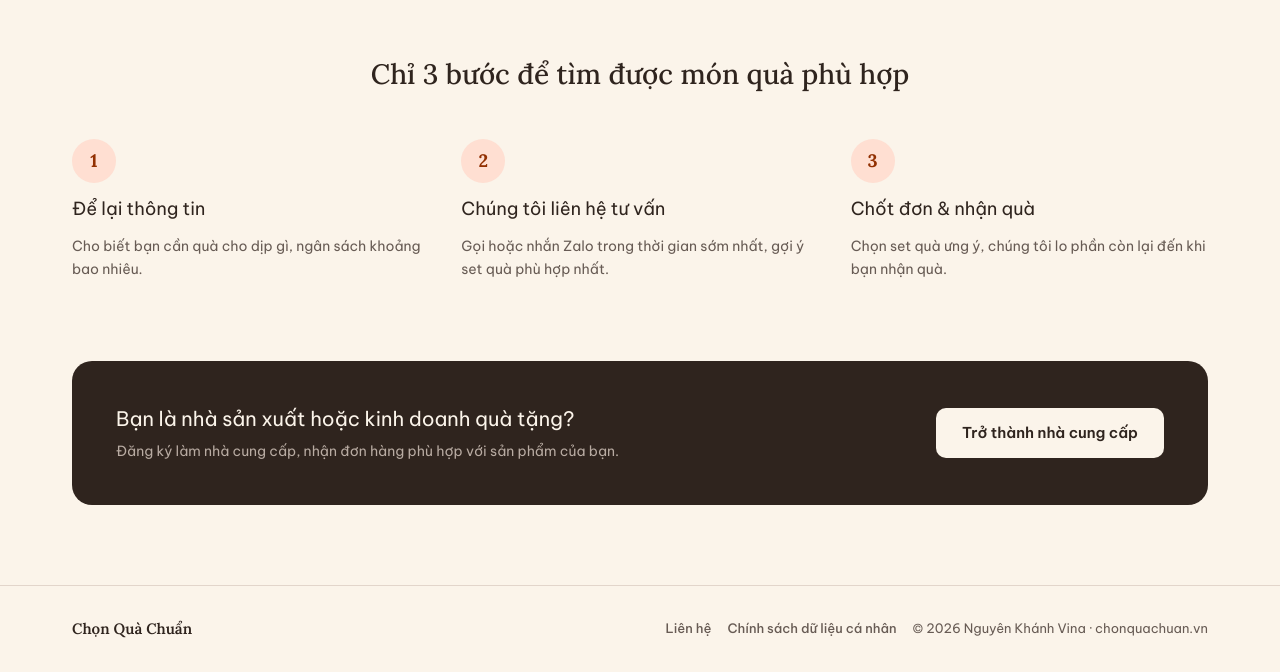
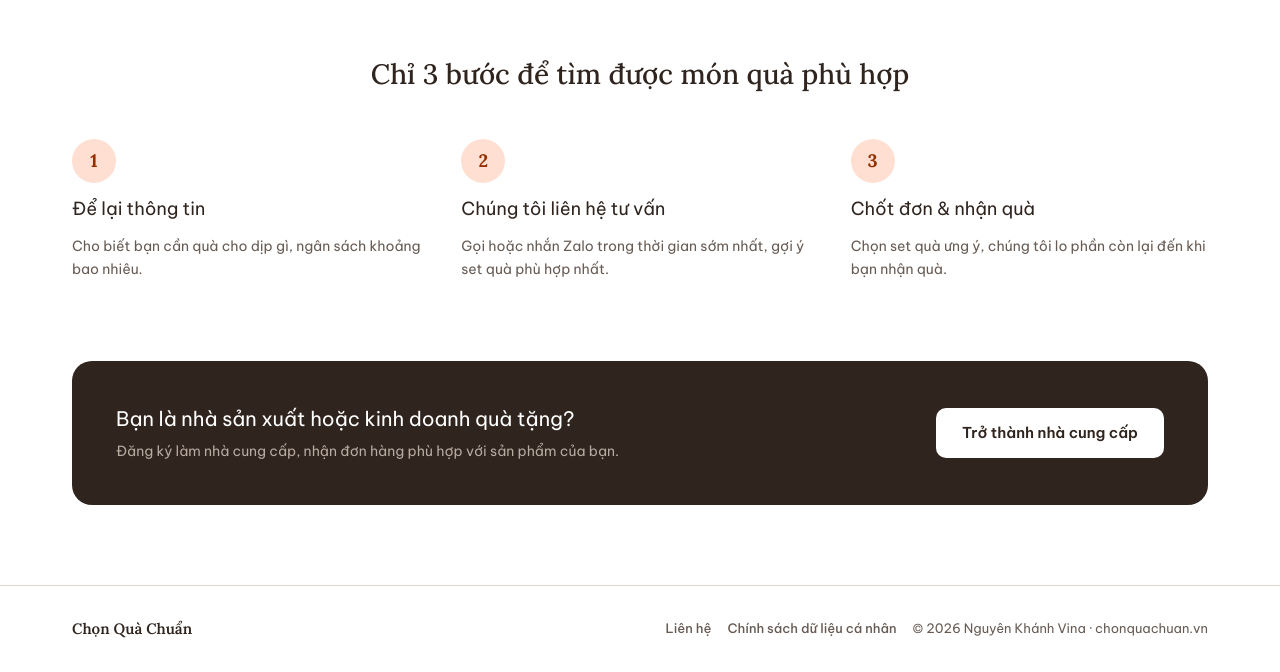
Before and after one commit to nguyenkhanhvinaco-coder/chonquachuan-web, a Next.js app: page / in a window 1280 px wide. Shown: the part 1499-2171 px from the top of the page. Built offline with nearby package versions, Linux system fonts and the light colour scheme; no server answers; the database is empty.

Commit message:
Doi mau nen trang tu kem sang trang

```diff
--- a/app/globals.css
+++ b/app/globals.css
@@ -3,7 +3,7 @@
 @tailwind utilities;
 
 :root {
-  --bg: oklch(0.97 0.015 75);
+  --bg: oklch(1 0 0);
   --surface: oklch(0.995 0.004 75);
   --surface-2: oklch(0.945 0.02 60);
   --line: oklch(0.88 0.02 60);
```
